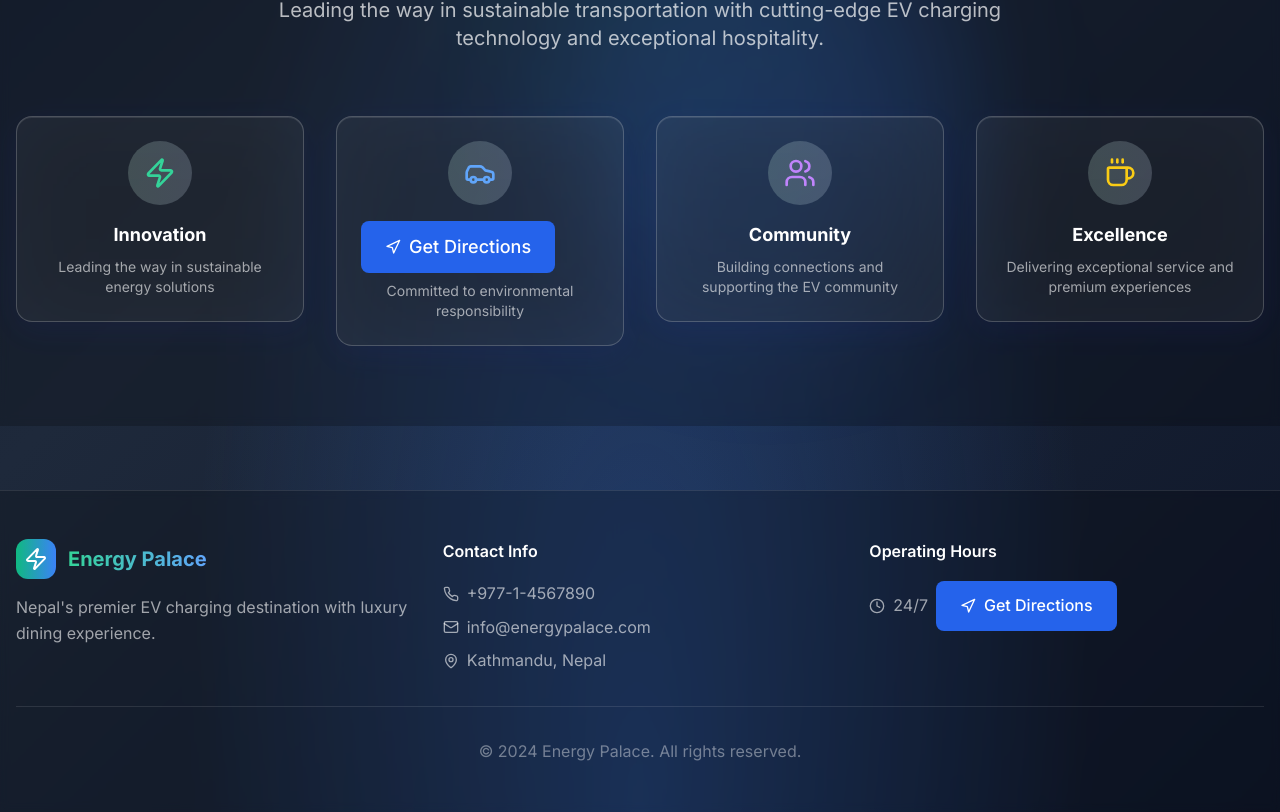
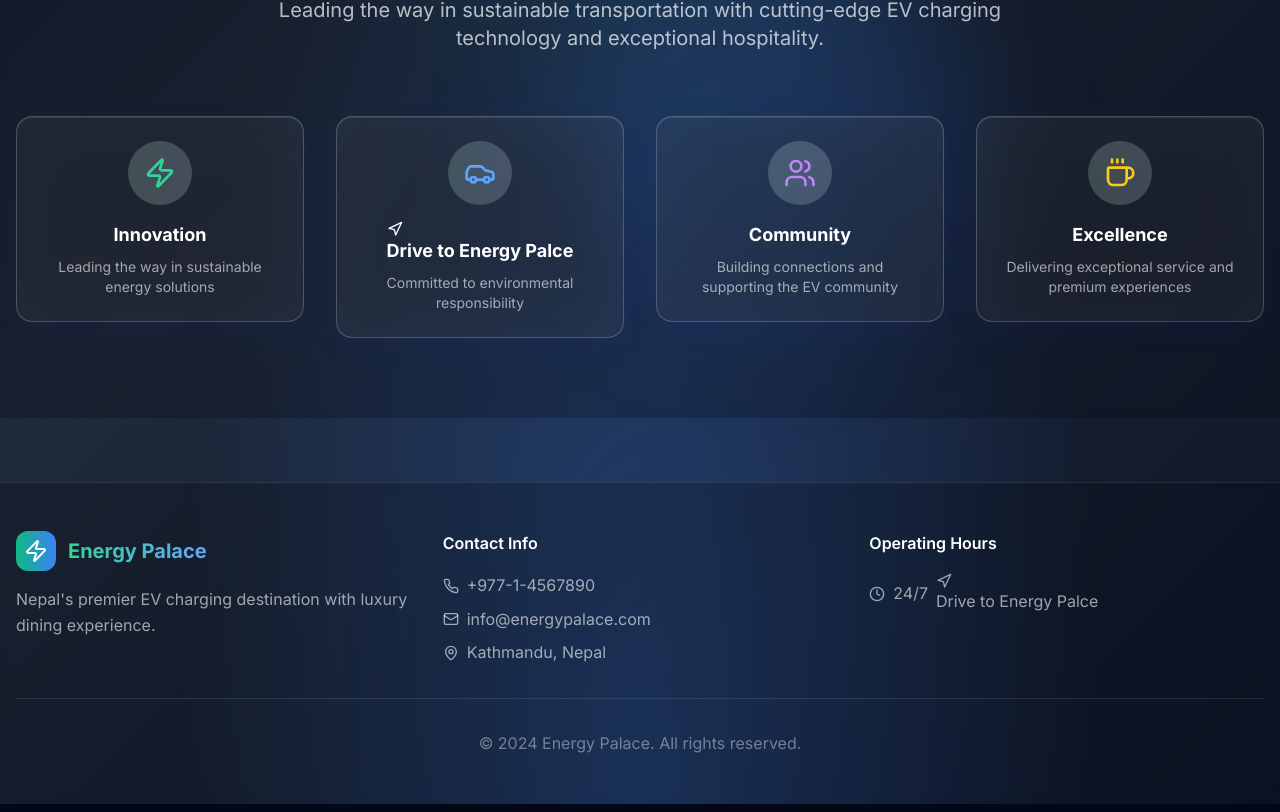
Before and after one commit to epplsbs/energy-palace-hub, a React (Vite) app: page / in a window 1280 px wide. Shown: the part 1150-1962 px from the top of the page. Built offline with nearby package versions, Linux system fonts and the light colour scheme; no server answers; the database is empty.

Commit message:
Update LocationDisplay.tsx

```diff
--- a/src/components/LocationDisplay.tsx
+++ b/src/components/LocationDisplay.tsx
@@ -64,10 +64,9 @@ const LocationDisplay = () => {
   return (
         <button
           onClick={openDirections}
-          className="flex items-center justify-center px-6 py-3 bg-blue-600 text-white rounded-lg hover:bg-blue-700 transition-colors font-medium"
         >
           <Navigation className="h-4 w-4 mr-2" />
-          Get Directions
+          Drive to Energy Palce
         </button>
   );
 };
```
